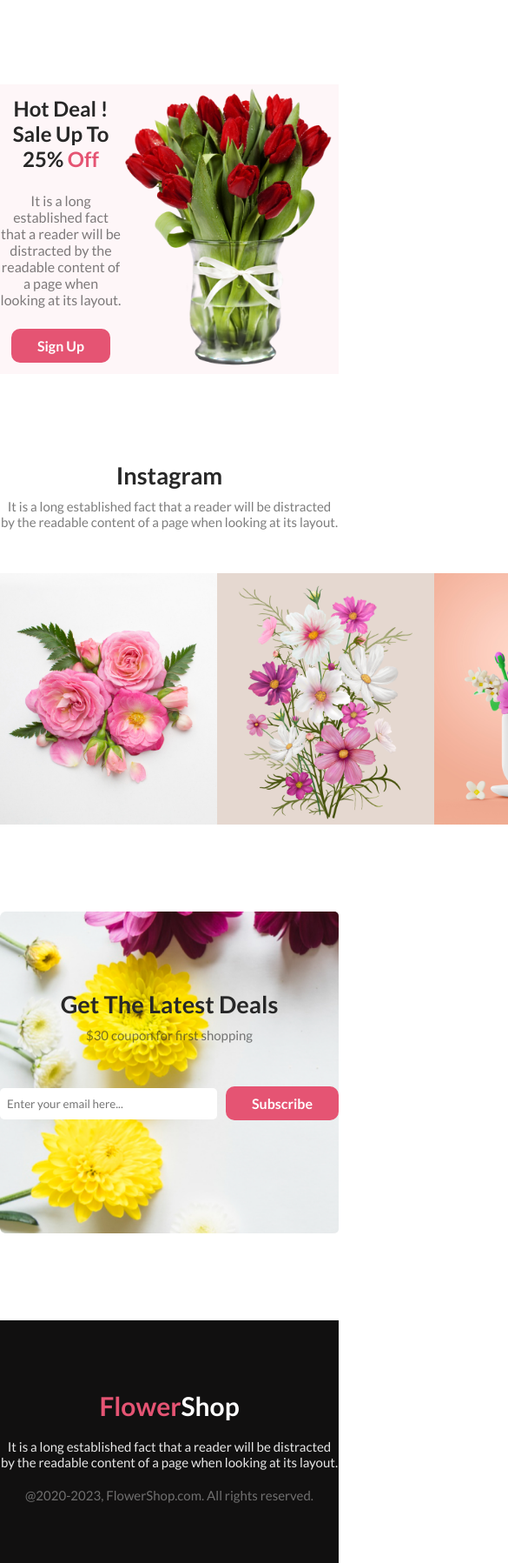
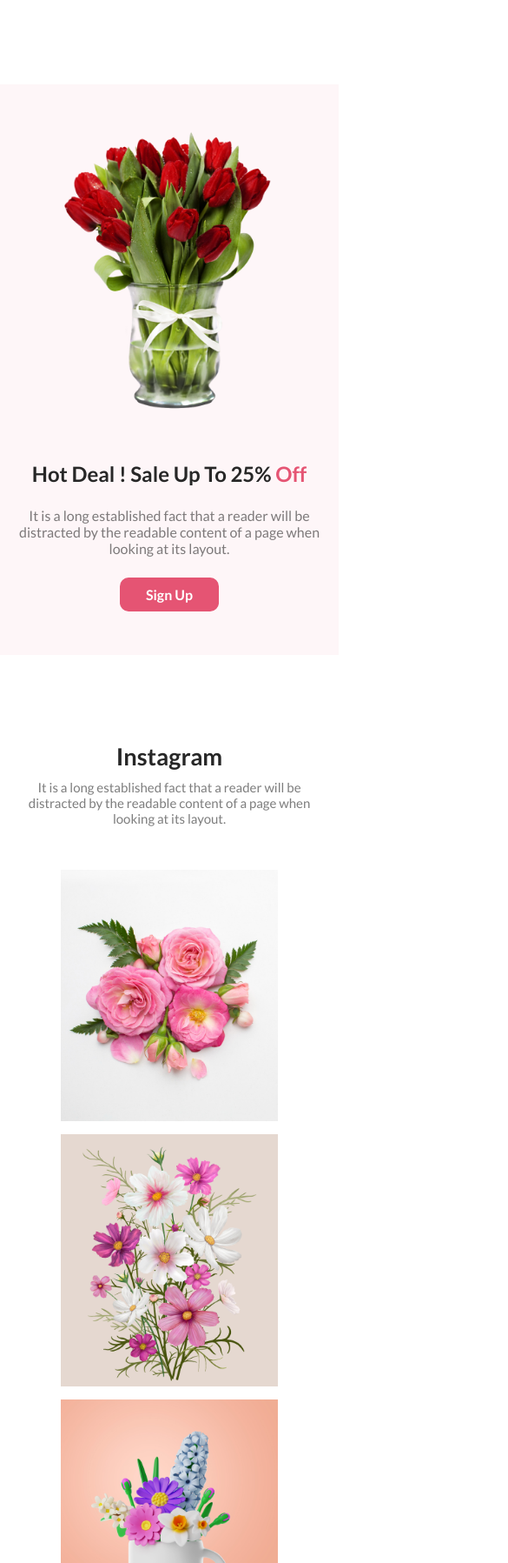
Before and after one commit to nazmulprog/flower-shop, a plain HTML site: page index.html in a window 390 px wide. Shown: the part 2608-4405 px from the top of the page at 87% size, 585 px wide, since content can reach past the window. Drawn offline with Linux system fonts and the light colour scheme.

Commit message:
All Completed

```diff
--- a/styles/style.css
+++ b/styles/style.css
@@ -313,6 +313,31 @@
     .service div{
         margin-bottom: 25px;
     }
+    .offer-container{
+        flex-direction: column;
+        padding: 50px 0;
+    }
+    .offer-img{
+        order: 1;
+        margin-bottom: 50px;
+    }
+    .offer-text{
+        order: 2;
+    }
+    .instragram-text{
+        max-width: 350px;
+    }
+    .instragram-img{
+        flex-direction: column;
+        gap: 15px;
+    }
+    .form{
+        max-width: 90%;
+        padding: 15px 20px;
+    }
+    .footer-container div{
+        width: 90%;
+    }
 }
 
 /* Responsive For Tablet */
@@ -337,4 +362,9 @@
     .img-container{
         height: 300px;
     }
+    .instragram-img{
+        flex-wrap: wrap;
+        justify-content: center;
+        gap: 10px;
+    }
 }
```
